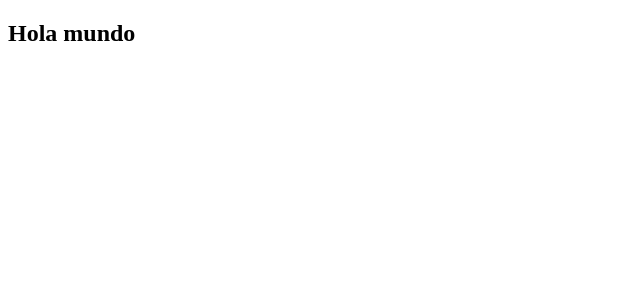
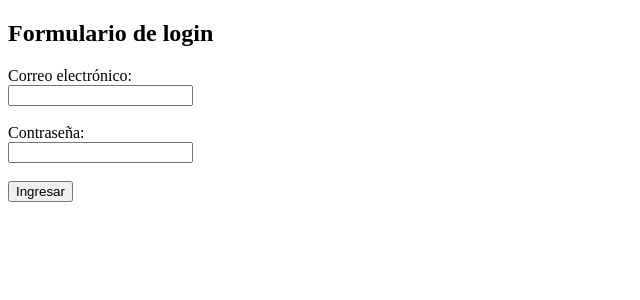
Before and after one commit to DeboraBucci/alkemy-react-course, a React (Create React App) app: page / in a window 1280 px wide. Shown: the top 300 px of the page, without its empty margins (0-640 px from the left). Built offline with nearby package versions, Linux system fonts and the light colour scheme.

Commit message:
craete Login component with two inputs and a button

```diff
--- a/src/App.js
+++ b/src/App.js
@@ -1,7 +1,9 @@
+import Login from "./components/Login";
+
 function App() {
   return (
     <div className="App">
-      <h2>Hola mundo</h2>
+      <Login />
     </div>
   );
 }
--- /dev/null
+++ b/src/components/Login.js
@@ -0,0 +1,26 @@
+import React from "react";
+
+const Login = () => {
+  return (
+    <React.Fragment>
+      <h2>Formulario de login</h2>
+      <form>
+        <label htmlFor="email">Correo electrónico:</label>
+        <br />
+        <input type="email" name="email"></input>
+        <br />
+        <br />
+
+        <label htmlFor="password">Contraseña:</label>
+        <br />
+        <input type="password" name="password"></input>
+        <br />
+        <br />
+
+        <button type="submit">Ingresar</button>
+      </form>
+    </React.Fragment>
+  );
+};
+
+export default Login;
```
